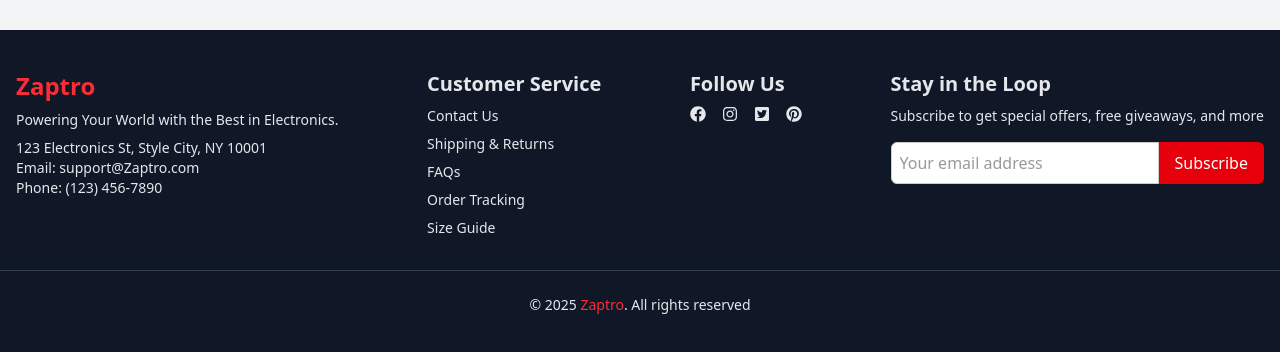
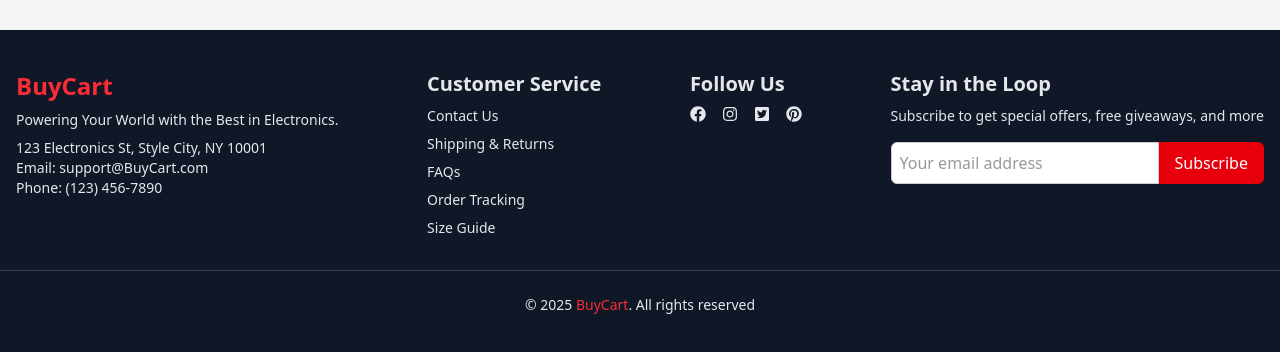
Before and after one commit to srivishnu123/BuyCar, a React (Vite) app in the folder BuyCart/: page / in a window 1280 px wide. Shown: the part 990-1342 px from the top of the page. Built offline with nearby package versions, Linux system fonts and the light colour scheme; no server answers.

Commit message:
Update Footer.jsx

```diff
--- a/BuyCart/src/components/Footer.jsx
+++ b/BuyCart/src/components/Footer.jsx
@@ -11,11 +11,11 @@ const Footer = () => {
         <div className='mb-6 md:mb-0'>
             <Link to='/'>
               {/* <img src={Logo} alt="" className='w-32'/> */}
-              <h1 className='text-red-500 text-2xl font-bold'>Zaptro</h1>
+              <h1 className='text-red-500 text-2xl font-bold'>BuyCart</h1>
             </Link>
             <p className='mt-2 text-sm'>Powering Your World with the Best in Electronics.</p>
             <p className='mt-2 text-sm'>123 Electronics St, Style City, NY 10001</p>
-            <p className='text-sm'>Email: support@Zaptro.com</p>
+            <p className='text-sm'>Email: support@BuyCart.com</p>
             <p className='text-sm'>Phone: (123) 456-7890</p>
         </div>
         {/* customer service link */}
@@ -55,7 +55,7 @@ const Footer = () => {
       </div>
       {/* bottom section */}
       <div className='mt-8 border-t border-gray-700 pt-6 text-center text-sm'>
-        <p>&copy; {new Date().getFullYear()} <span className='text-red-500'>Zaptro</span>. All rights reserved</p>
+        <p>&copy; {new Date().getFullYear()} <span className='text-red-500'>BuyCart</span>. All rights reserved</p>
       </div>
     </footer>
   )
```
